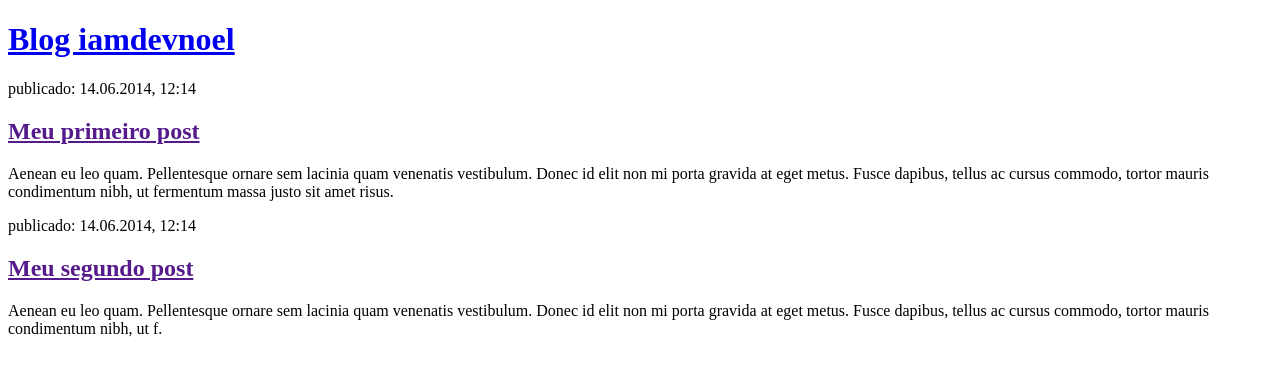
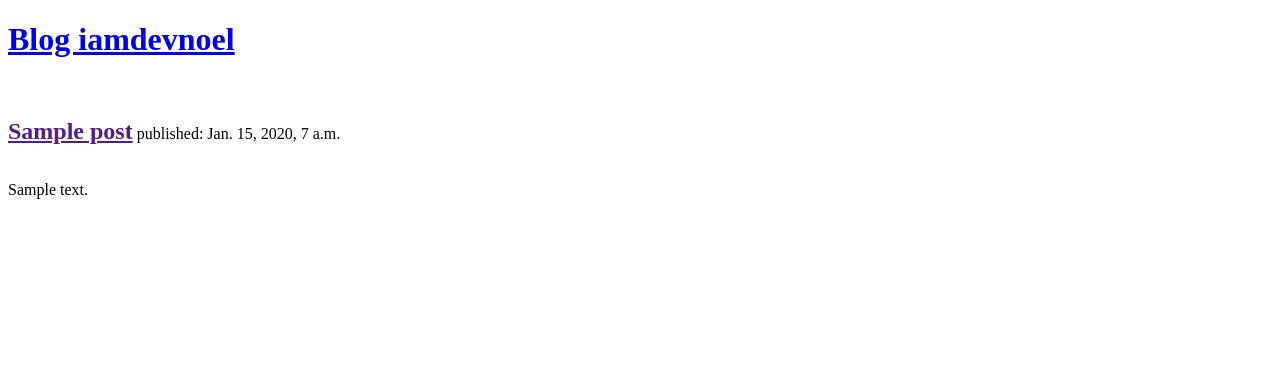
Before and after one commit to iamdevNoel/my-first-blog, a Django app: page / in a window 1280 px wide. Shown: the top 376 px of the page. Run offline with Django 3.2, Linux system fonts and the light colour scheme; tables that the repository leaves empty hold one stand-in row (values such as "Sample post").

Commit message:
learned querysets and upgraded post's template

```diff
--- a/blog/templates/blog/post_list.html
+++ b/blog/templates/blog/post_list.html
@@ -10,16 +10,16 @@
         <h1><a href="/">Blog iamdevnoel</a></h1>
     </div>
 
-    <div>
-        <p>publicado: 14.06.2014, 12:14</p>
-        <h2><a href="">Meu primeiro post</a></h2>
-        <p>Aenean eu leo quam. Pellentesque ornare sem lacinia quam venenatis vestibulum. Donec id elit non mi porta gravida at eget metus. Fusce dapibus, tellus ac cursus commodo, tortor mauris condimentum nibh, ut fermentum massa justo sit amet risus.</p>
-    </div>
 
-    <div>
-        <p>publicado: 14.06.2014, 12:14</p>
-        <h2><a href="">Meu segundo post</a></h2>
-        <p>Aenean eu leo quam. Pellentesque ornare sem lacinia quam venenatis vestibulum. Donec id elit non mi porta gravida at eget metus. Fusce dapibus, tellus ac cursus commodo, tortor mauris condimentum nibh, ut f.</p>
-    </div>
+    {% for post in posts %}
+        <div>
+            <br>
+
+            <h2 style="display: inline-block;"><a href="">{{post.title}}</a></h2>
+            <p style="display: inline-block;">published: {{post.published_date}}</p>
+
+            <p>{{post.text|linebreaks}}</p>
+        </div>
+    {% endfor %}
 </body>
 </html>
--- a/blog/views.py
+++ b/blog/views.py
@@ -1,6 +1,9 @@
 from django.shortcuts import render
+from django.utils import timezone
+from .models import Post
 
 # Create your views here.
 
 def post_list(request):
-    return render(request, 'blog/post_list.html', {})
+    posts = Post.objects.filter(published_date__lte=timezone.now()).order_by('published_date')
+    return render(request, 'blog/post_list.html', {'posts':posts})
```
